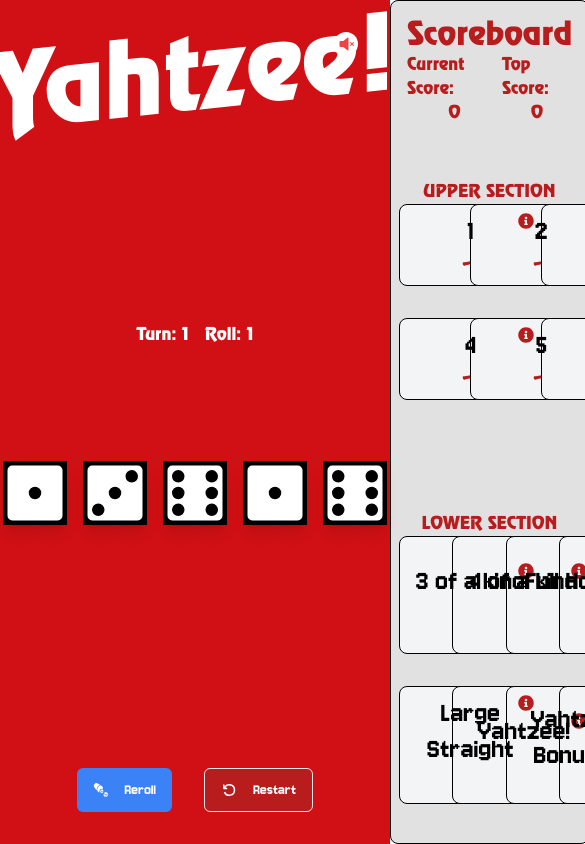
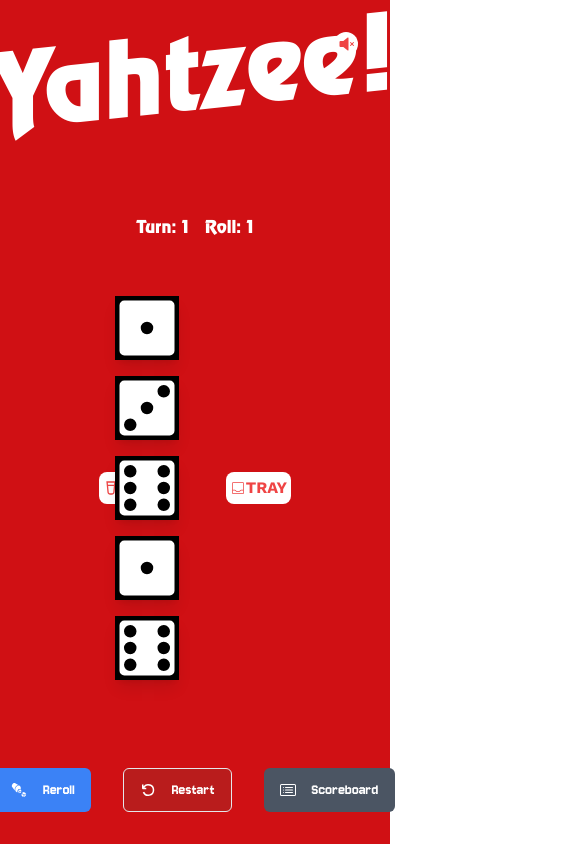
Before and after one commit to Dakota-Schramm/next-yahtzee, a Next.js app: page /game in a window 390 px wide. Both pictures are taken after a click on the button "Start". Shown: the top 844 px of the page, 585 px wide, since content can reach past the window. Built offline with nearby package versions, Linux system fonts and the light colour scheme.

Commit message:
Add mobile layout to /game

```diff
--- a/src/components/DiceTray.tsx
+++ b/src/components/DiceTray.tsx
@@ -38,7 +38,7 @@
     <button
       className={
         'w-16 h-16 lg:w-24 lg:h-24 cursor-pointer relative shadow-lg ' +
-        `${shouldReroll ? '-top-12 ' : 'top-12 '} ` +
+        `${shouldReroll ? '-left-12 top-0 md:left-0 md:-top-12 ' : 'left-12 top-0 md:left-0 md:top-12 '} ` +
         `${
           isDisabled
             ? ''
@@ -64,15 +64,15 @@
 
 const DiceTray = ({ currentDice, toggleDiceReroll, canReroll }: IDiceTray) => (
   <section className='flex relative font-workSans'>
-    <div className='flex justify-center items-center absolute left-[-70px] top-4 bg-white rounded-lg p-1 text-red-500'>
+    <div className='flex justify-center items-center absolute -left-16 top-1/2 -translate-y-1/2 md:left-[-70px] md:top-4 md:translate-y-0 bg-white rounded-lg p-1 text-red-500'>
       <CgGlassAlt />
       <span className='uppercase font-bold'>Cup</span>
     </div>
-    <div className='flex justify-center items-center absolute -left-20 bottom-4 bg-white rounded-lg p-1 text-red-500'>
+    <div className='flex justify-center items-center absolute right-[-64px] bottom-1/2 translate-y-1/2 md:-left-20 md:bottom-4 md:right-auto md:translate-y-0 bg-white rounded-lg p-1 text-red-500'>
       <PiTrayLight />
       <span className='uppercase font-bold'>Tray</span>
     </div>
-    <div className='flex flex-row space-x-4'>
+    <div className='flex flex-col space-y-4 md:flex-row md:space-y-0 md:space-x-4'>
       {currentDice.map((diceObj, diceNum) => (
         <Die
           onClick={() => {
--- a/src/components/Footer.tsx
+++ b/src/components/Footer.tsx
@@ -2,8 +2,10 @@
 import { GiRollingDiceCup } from 'react-icons/gi';
 import { VscDebugRestart } from 'react-icons/vsc';
 import { MdReplay } from 'react-icons/md';
+import { BsCardList } from 'react-icons/bs';
 import { useContext, useEffect, useState } from 'react';
 import { SoundContext } from '~/contexts/sound';
+import { DrawerTrigger } from '~/components/ui/drawer';
 
 interface IFooterSection {
   currentState: string;
@@ -44,13 +46,22 @@
     state = 'FORCE SCORE';
   }
 
+  const scoreboardButton = (
+    <DrawerTrigger asChild>
+      <button className='md:hidden flex items-center justify-center p-4 mx-4 text-white bg-gray-600 rounded-md h-11 font-jersey10'>
+        <BsCardList />
+        <span className='ml-4'>Scoreboard</span>
+      </button>
+    </DrawerTrigger>
+  );
+
   switch (state) {
     // Start
     case 'welcome':
       return (
-        <>
+        <div className='flex flex-row items-center font-jersey10'>
           <button
-            className='flex items-center justify-center p-4 mx-4 text-white bg-blue-500 rounded-md h-11 font-jersey10'
+            className='flex items-center justify-center p-4 mx-4 text-white bg-blue-500 rounded-md h-11'
             onClick={() => {
               if (enabled) playAudio["start"]?.play();
 
@@ -60,12 +71,13 @@
             <FaPlay />
             <span className='ml-4'>Start</span>
           </button>
-        </>
+          {scoreboardButton}
+        </div>
       );
     // Turn 1 & 2
     case 'playing.deciding':
       return (
-        <div className='flex flex-row font-jersey10'>
+        <div className='flex flex-row items-center font-jersey10'>
           <button
             className='flex items-center justify-center p-4 mx-4 text-white bg-blue-500 rounded-md h-11'
             onClick={() => {
@@ -84,27 +96,30 @@
             <VscDebugRestart />
             <span className='ml-4'>Restart</span>
           </button>
+          {scoreboardButton}
         </div>
       );
     // Turn 3
     case 'FORCE SCORE':
       return (
-        <>
+        <div className='flex flex-row items-center gap-4'>
           <h5>Pick a score</h5>
-        </>
+          {scoreboardButton}
+        </div>
       );
     // Scorecard is full
     case 'playing.gameover':
       return (
-        <>
+        <div className='flex flex-row items-center font-jersey10'>
           <button
-            className='flex items-center justify-center p-4 mx-4 border border-gray-700 border-solid rounded-md h-11 font-jersey10'
+            className='flex items-center justify-center p-4 mx-4 border border-gray-700 border-solid rounded-md h-11'
             onClick={handlePlayAgain}
           >
             <MdReplay />
             <span className='ml-4'>Play Again</span>
           </button>
-        </>
+          {scoreboardButton}
+        </div>
       );
     default:
       throw Error(`Footer button Id invalid ${JSON.stringify(currentState)}`);
--- a/src/pages/game.tsx
+++ b/src/pages/game.tsx
@@ -7,8 +7,12 @@
 import { SoundProvider } from '~/contexts/sound';
 import YahtzeeMachine, { scoreCardFilled } from '~/game';
 import GameCard from '~/components/GameCard';
-
 import Scoreboard from '~/components/Scoreboard';
+import {
+  Drawer,
+  DrawerContent,
+  DrawerTitle,
+} from '~/components/ui/drawer';
 
 const Game: NextPage = () => {
   const [stateMachine, send] = useMachine(YahtzeeMachine);
@@ -38,22 +42,31 @@
     }
   }
 
+  const scoreboardProps = {
+    canSelect: stateMachine.value !== 'welcome',
+    currentDice,
+    upper,
+    handleAddUpperScore,
+    lower,
+    handleAddLowerScore,
+  };
+
   return (
-    // Have main screen that lets you navigate to scores, exit and play
     <SoundProvider>
-      <section className='flex w-screen h-screen bg-[#d01014] text-white'>
-        <GameCard {...{ stateMachine, send }} />
-        <Scoreboard
-          canSelect={stateMachine.value !== 'welcome'}
-          {...{
-            currentDice,
-            upper,
-            handleAddUpperScore,
-            lower,
-            handleAddLowerScore,
-          }}
-        />
-      </section>
+      <Drawer>
+        <section className='flex w-screen h-screen bg-[#d01014] text-white'>
+          <GameCard {...{ stateMachine, send }} />
+          <div className='hidden md:flex w-full h-full'>
+            <Scoreboard {...scoreboardProps} />
+          </div>
+        </section>
+        <DrawerContent className='bg-[#e1e1e1] text-red-700 max-h-[85vh]'>
+          <DrawerTitle className='sr-only'>Scoreboard</DrawerTitle>
+          <div className='overflow-y-auto pb-8'>
+            <Scoreboard {...scoreboardProps} />
+          </div>
+        </DrawerContent>
+      </Drawer>
     </SoundProvider>
   );
 };
```
